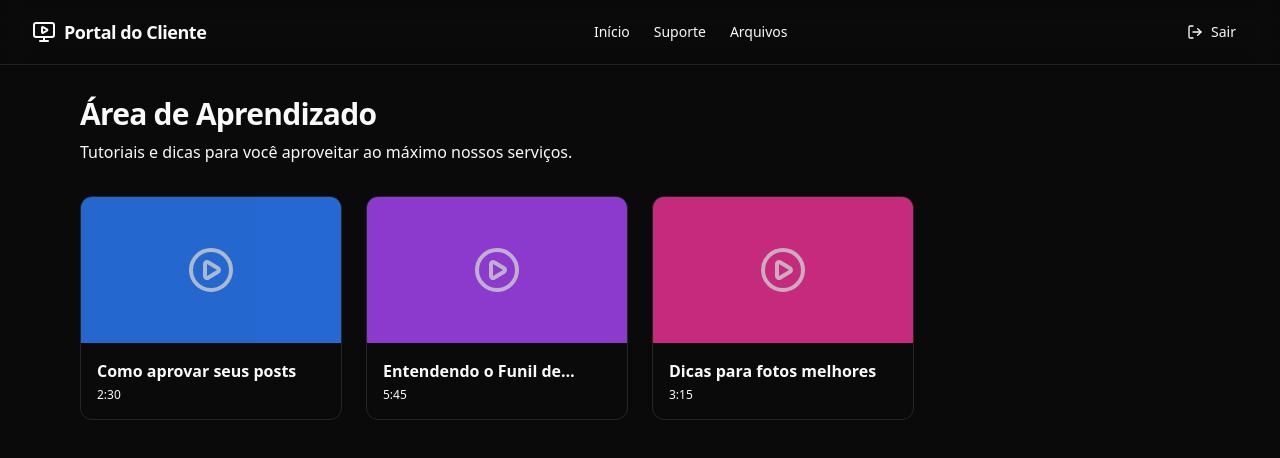
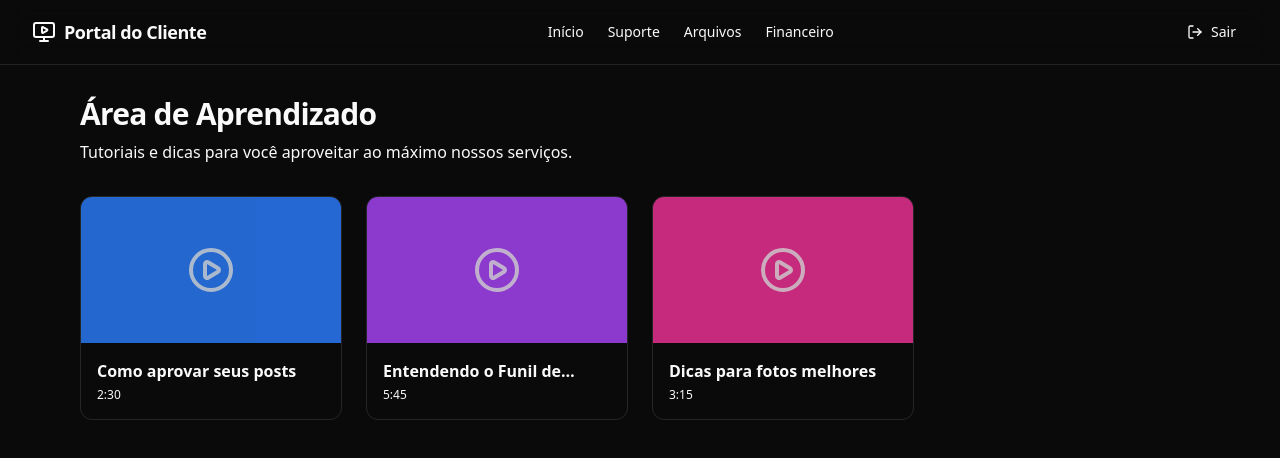
Before and after one commit to LazzariAgenciaWeb/members_azz, a Next.js app: page /learn in a window 1280 px wide. Shown: the top 458 px of the page. Built offline with nearby package versions, Linux system fonts and the light colour scheme.

Commit message:
Feat: Adicionando link Financeiro no menu do cliente

```diff
--- a/components/layout/navbar.tsx
+++ b/components/layout/navbar.tsx
@@ -23,6 +23,9 @@ export function Navbar() {
                     <Link href="/assets" className="hover:text-foreground transition-colors">
                         Arquivos
                     </Link>
+                    <Link href="/dashboard/finance" className="hover:text-foreground transition-colors">
+                        Financeiro
+                    </Link>
                 </div>
                 <div className="flex items-center gap-4">
                     <form action={logout}>
```
